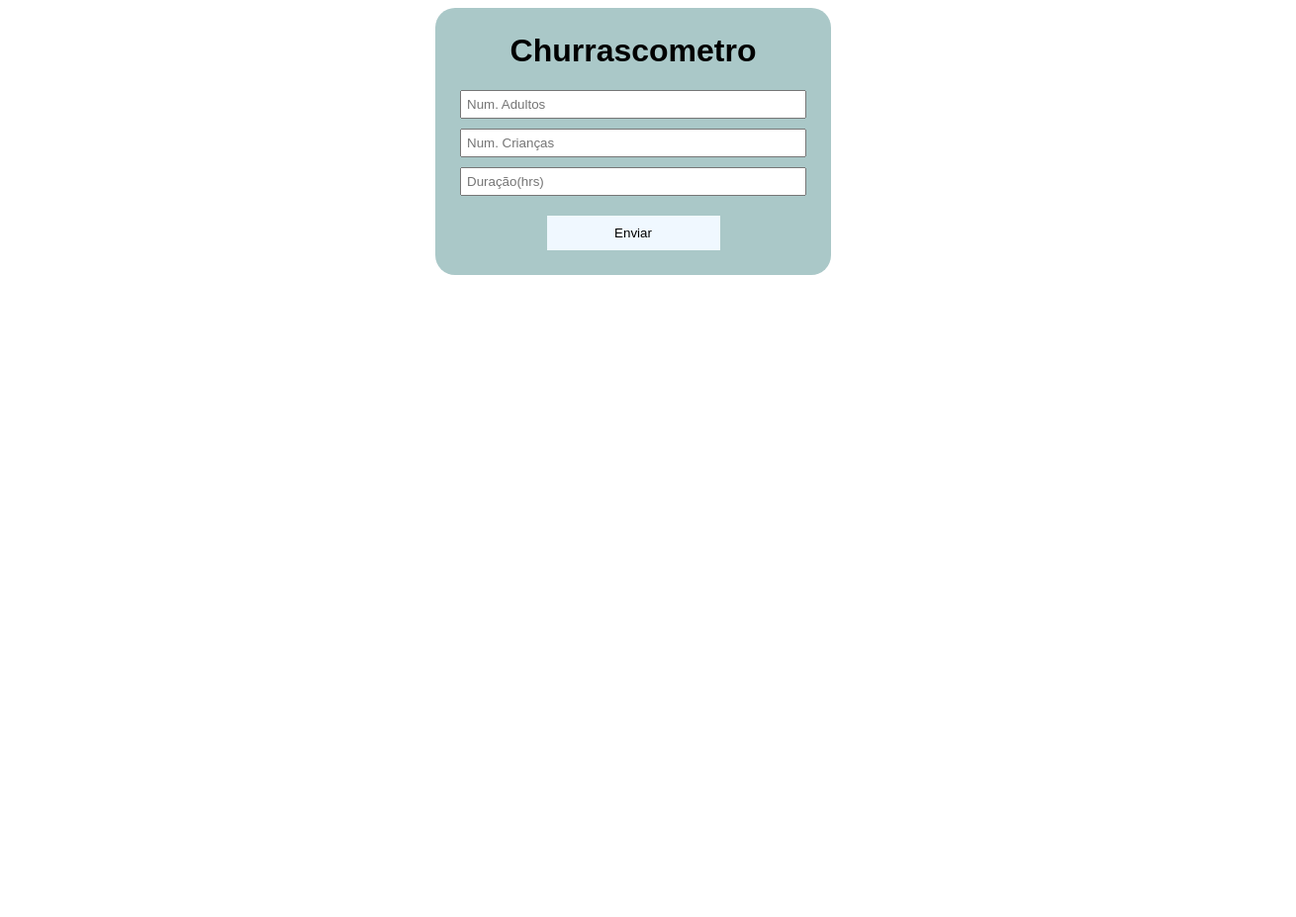
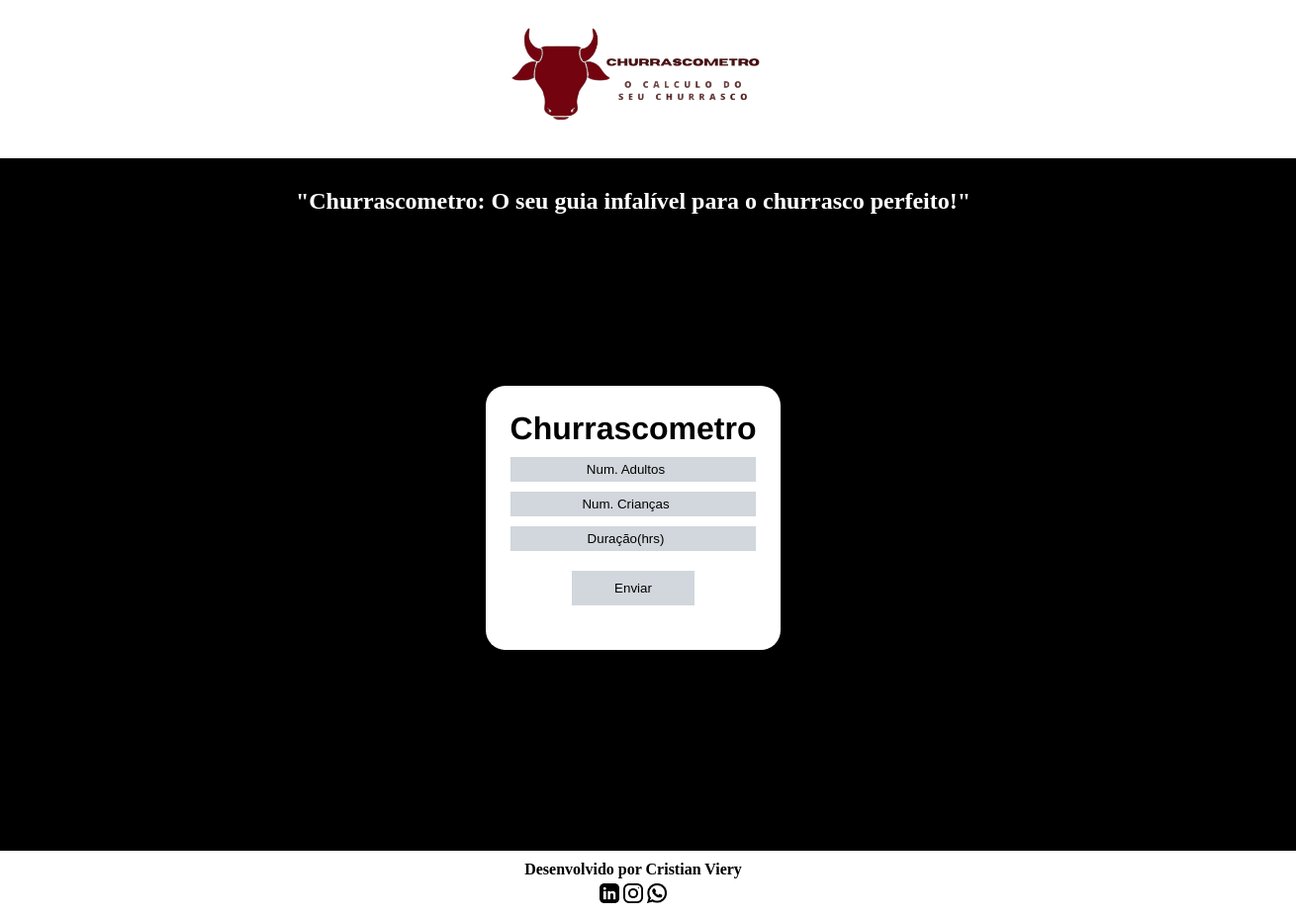
Before and after one commit to CViery/Churrascometro, a plain HTML site: page index.html in a window 1280 px wide. Shown: the whole page at 99% size, 1310 px wide, since content can reach past the window. Before the commit the page ends 800 px from the top, so only its background shows below. Drawn offline with nearby package versions, Linux system fonts and the light colour scheme.

Commit message:
Finalização

```diff
--- a/index.html
+++ b/index.html
@@ -4,10 +4,20 @@
     <meta charset="UTF-8">
     <meta http-equiv="X-UA-Compatible" content="IE=edge">
     <meta name="viewport" content="width=device-width, initial-scale=1.0">
+    <link rel="shortcut icon" href="./imgs/favicon.png" type="image/x-icon">
     <link rel="stylesheet" href="style.css">
+    <script src="https://ajax.googleapis.com/ajax/libs/jquery/3.6.4/jquery.min.js"></script>
     <title>Churrascometro</title>
 </head>
 <body>
+    <header>
+        <img class="logo" src="./imgs/logo.png" alt="">
+    </header>
+    <main>
+        <div class="slogan" style="display: none;">
+            <h2>
+                "Churrascometro: O seu guia infalível para o churrasco perfeito!"</h2>
+        </div>
         <div class="container">
             <h1>Churrascometro</h1>
             <input id="adultos" name="adultos" type="number" placeholder="Num. Adultos">
@@ -23,6 +33,19 @@
 
 
         </div>
+    </main>
+    <footer>
+        <h4>Desenvolvido por Cristian Viery</h4>
+        <div>
+            <a href="https://www.linkedin.com/in/cristianviery/" target="_blank"><img class="logos" src="./imgs/likedin.png" alt="Likedin"></a>
+            <a href="https://www.instagram.com/c_vierygs12/" target="_blank"><img class="logos" src="./imgs/insta.png" alt="Instagram"></a>
+            <a href="https://wa.me/5511988453589" target="_blank"><img class="logos" src="./imgs/whats.png" alt="Whatsapp"></a>
+
+        </div>
+    </footer>
     <script src="script.js"></script>
+    <script>
+        $(".slogan").fadeIn(3000)
+    </script>
 </body>
 </html>
--- a/script.js
+++ b/script.js
@@ -1,7 +1,6 @@
 let inputAdultos = document.getElementById("adultos")
 let inputCriancas= document.getElementById("criancas")
 let inputDuracao = document.getElementById("duracao")
-
 let resultado = document.getElementById("resultado")
 
 
@@ -17,9 +16,9 @@ const calcular = ()=>{
     let qntdTotalCerveja = cerveja* adultos
     let qntdTotalBebidas = bebidas* adultos + (bebidas/2 * criancas)
 
-    resultado.innerHTML = `<p>Total de carnes em gramas: ${qntdTotalCarne/1000}kg<p>`
-    resultado.innerHTML += `<p>Total de latas de cerveja: ${Math.ceil(qntdTotalCerveja/355)}<p>`
-    resultado.innerHTML += `<p>Total de garrafas de 2 lt de bebidas: ${Math.ceil(qntdTotalBebidas/2000)}<p>`
+    resultado.innerHTML = `<p><img class="vetores" src="./imgs/steak.png">  ${qntdTotalCarne/1000} Kilos de carnes<p>`
+    resultado.innerHTML += `<p><img class="vetores" src="./imgs/beer.png">  ${Math.ceil(qntdTotalCerveja/355)} Latas de cerveja de 355ml <p>`
+    resultado.innerHTML += `<p><img class="vetores" src="./imgs/refri.png"> ${Math.ceil(qntdTotalBebidas/2000)}  Refrigerante de 2L<p>`
 }
 const carnePP = (duracao)=>{
     if(duracao >= 6){
--- a/style.css
+++ b/style.css
@@ -1,15 +1,53 @@
+*{
+    margin: 0;
+    padding: 0;
+}
+body{
+    display: flex;
+    flex-direction: column;
+    align-items: center;
+    justify-content: center;
+
+}
+header{
+    background-color: white;
+    width: 100vw;
+    height: 20vh;
+    display: flex;
+    align-items: center;
+    justify-content: center;
+
+}
+main{
+    background-color: black;
+    width: 100vw;
+    height: 80vh;
+    padding: 30px;
+    display: flex;
+    align-items: center;
+    flex-direction: column;
+    color: white;
+    text-align: center;
+
+}
+.logo{
+    width: 270px;
+}
+
 .container{
     font-family: Arial, Helvetica, sans-serif;
-    background-color:rgb(170, 200, 200);
+    background-color:white;
     max-width: 350px;
     margin: auto;
     padding: 25px;
-
+    color: black;
     border-radius: 20px;
     text-align: center;
 }
 h1{
   margin-top: 0;
+  margin-bottom: 10px;
+  font-family: 'Franklin Gothic Medium', 'Arial Narrow', Arial, sans-serif;
 }
 input{
     display: block;
@@ -17,11 +55,45 @@ input{
     padding: 5px;
     box-sizing: border-box;
     margin-bottom: 10px;
+    background-color: rgb(209, 215, 220);
+    border: none;
+    text-align: center;
+    color: black;
+}
+input::placeholder{
+    color: black;
+}
+input:hover::placeholder{
+    background-color: rgb(70, 73, 72);
+    color: white;
 }
 button{
-    background-color: aliceblue;
+    background-color: rgb(209, 215, 220) ;
     border: none;
     width: 50%;
     padding: 10px;
     margin-top: 10px;
 }
+button:hover{
+    background-color: rgb(70, 73, 72);
+    color: white;
+}
+#resultado{
+    margin: 20px;
+    font-family: 'Franklin Gothic Medium', 'Arial Narrow', Arial, sans-serif;
+    text-align: left;
+}
+.vetores{
+    width: 25px;
+}
+footer{
+    padding: 10px;
+    display: flex;
+    flex-direction: column;
+    align-items: center;
+    gap:5px
+
+}
+.logos{
+    width: 20px;
+}
```
Also changed, not shown: imgs/beer.png (added), imgs/favicon.png (added), imgs/insta.png (added), imgs/likedin.png (added), imgs/logo.png (added), imgs/refri.png (added), imgs/steak.png (added), imgs/whats.png (added). Lines whose indentation alone changed are shown as unchanged.
